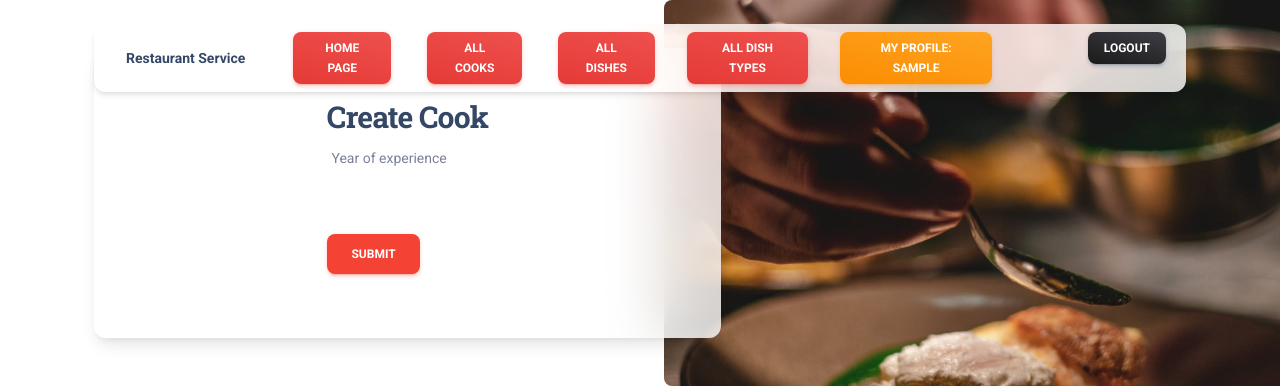
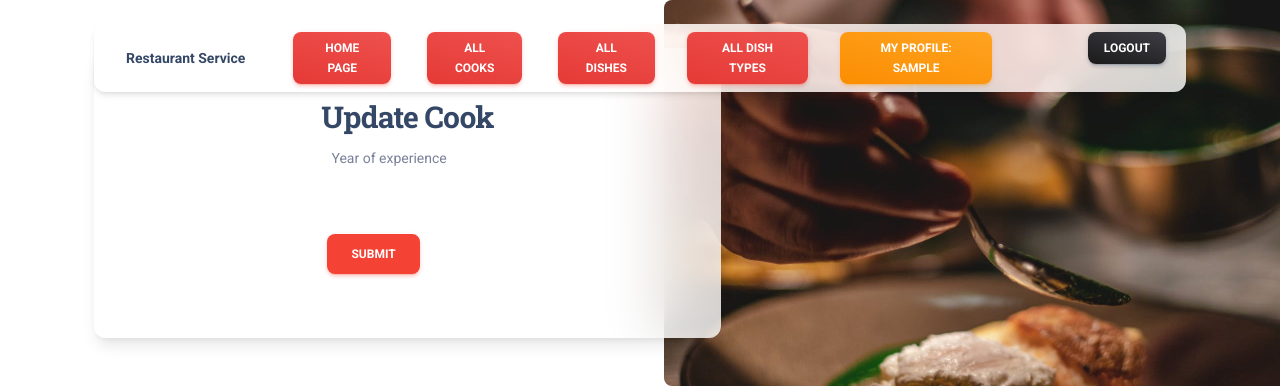
Before and after one commit to Evheniia96/restaurant-kitchen-service, a Django app: page /cook/1/update/ in a window 1280 px wide. Shown: the top 392 px of the page. Run offline with Django 5.2, Linux system fonts and the light colour scheme; the visitor is signed in with stand-in values (Sample User, id 1); data comes from the database, SQL or seed files in the repository; some libraries are stand-ins or nearby versions.

Commit message:
fix models.py & cook_form.html

```diff
--- a/restaurant/models.py
+++ b/restaurant/models.py
@@ -10,7 +10,7 @@ class DishType(models.Model):
         ordering = ["name"]
 
     def __str__(self):
-        return f"{self.name}"
+        return self.name
 
 
 class Cook(AbstractUser):
--- a/templates/restaurant/cook_form.html
+++ b/templates/restaurant/cook_form.html
@@ -12,7 +12,7 @@
             <div class="row">
                 <div class="col-lg-7 d-flex justify-content-center flex-column">
                     <div class="card card-body d-flex justify-content-center shadow-lg p-5 blur align-items-center">
-                        <h3 class="text-center">Create Cook</h3>
+                        <h3 class="text-center">{{ object|yesno:"Update,Create" }} Cook</h3>
                         <form action="" method="post" novalidate>
                     {% csrf_token %}
                     {{ form|crispy}}
```
